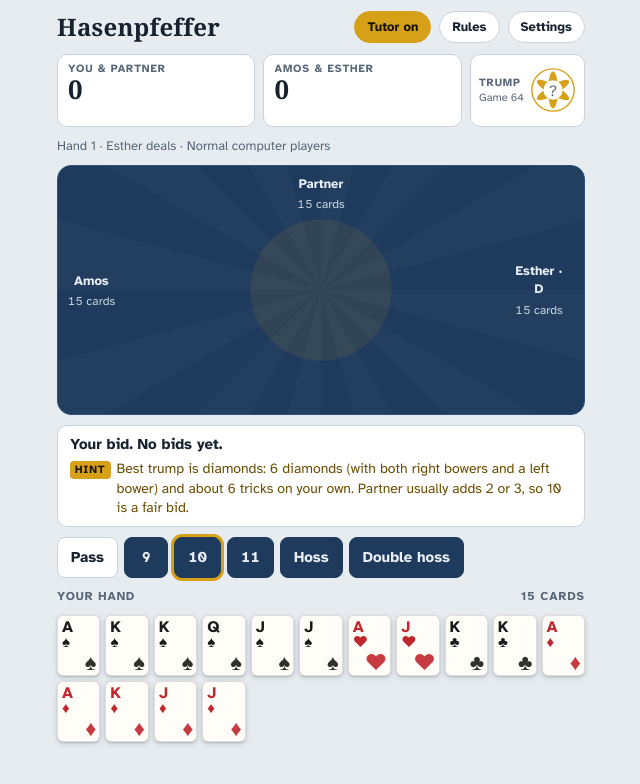
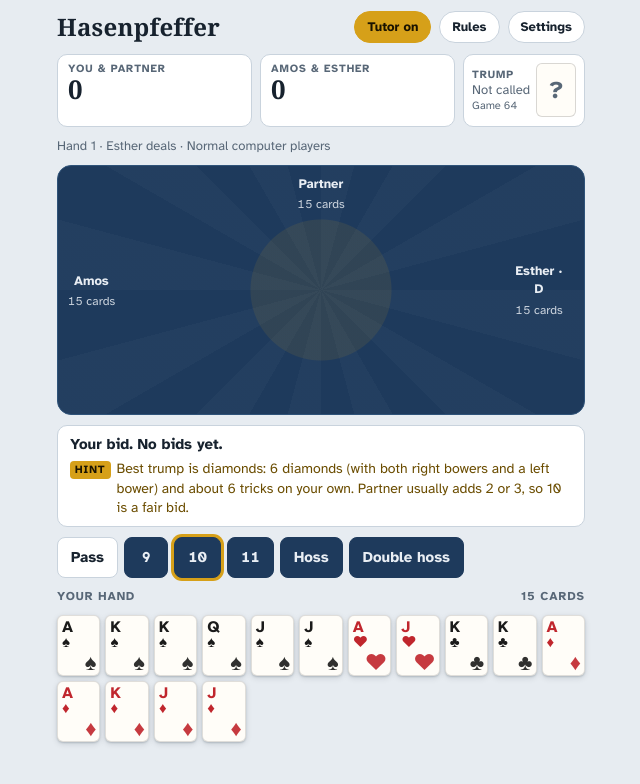
Before and after one commit to kenrichard/hasenpfeffer, a plain HTML site: page index.html in a window 1280 px wide. Shown: the whole page, without its empty margins (319-959 px from the left). Drawn offline with Linux system fonts and the light colour scheme; a web font is replaced by a local one.

Commit message:
Show trump as a plain card with the suit name
Replaces the gold rosette, which made the suit symbol small and hard to read.

Co-Authored-By: Claude Opus 5.5 <noreply@anthropic.com>
Claude-Session: https://claude.ai/code/session_019cELu9rFWqyU4TrRjUg4NY

```diff
--- a/index.html
+++ b/index.html
@@ -63,11 +63,12 @@ header h1 { font-family: var(--f-display); font-weight: 700; font-size: 24px; ma
 .team.bidside { border-color: var(--gold); box-shadow: inset 0 0 0 1px var(--gold); }
 .trumpbox { background: var(--panel); border: 1px solid var(--line); border-radius: 10px; padding: 4px 8px; display: flex; align-items: center; gap: 6px; }
 .trumpbox .lbl { font-size: 11px; text-transform: uppercase; letter-spacing: .08em; color: var(--muted); font-weight: 700; }
-.rosette { width: 46px; height: 46px; flex: none; }
-.rosette .petal { fill: var(--gold); }
-.rosette .ring { fill: none; stroke: var(--gold); stroke-width: 3; }
-.rosette .hub { fill: var(--card); }
-.rosette text { font-size: 34px; font-family: var(--f-body); }
+.trumpname { font-weight: 700; font-size: 15px; line-height: 1.2; }
+.trumpname.none { color: var(--muted); font-weight: 400; font-size: 13px; }
+.trumpgoal { font-size: 11px; color: var(--muted); }
+.trumpcard { width: 40px; height: 54px; flex: none; display: grid; place-items: center; background: var(--card); color: var(--card-ink); border-radius: 6px; border: 1px solid rgba(0,0,0,.15); box-shadow: var(--shadow); font-family: var(--f-body); font-size: 38px; line-height: 1; }
+.trumpcard.red { color: var(--card-red); }
+.trumpcard.none { color: var(--muted); font-size: 24px; font-weight: 700; box-shadow: none; }
 
 .contract { font-size: 13px; color: var(--muted); min-height: 1.4em; }
 .contract b { color: var(--ink); }
@@ -202,12 +203,7 @@ button.card { text-align: left; font: inherit; font-weight: 700; }
   <div class="score">
     <div class="team" id="tUs"><span class="lbl" id="usLbl">You &amp; partner</span><span class="num" id="sUs">0</span><span class="sub" id="kUs"></span></div>
     <div class="team" id="tThem"><span class="lbl" id="themLbl">Amos &amp; Esther</span><span class="num" id="sThem">0</span><span class="sub" id="kThem"></span></div>
-    <div class="trumpbox"><div><div class="lbl">Trump</div><div class="contract" id="goal" style="font-size:11px"></div></div><svg class="rosette" viewBox="-50 -50 100 100" aria-label="Trump suit" role="img" id="ros">
-      <circle class="ring" r="46"/>
-      <ellipse class="petal" rx="11" ry="40"/><ellipse class="petal" rx="11" ry="40" transform="rotate(60)"/><ellipse class="petal" rx="11" ry="40" transform="rotate(120)"/>
-      <circle class="hub" r="21"/>
-      <text id="rosT" x="0" y="12" text-anchor="middle">?</text>
-    </svg></div>
+    <div class="trumpbox"><div><div class="lbl">Trump</div><div class="trumpname none" id="trumpName">Not called</div><div class="trumpgoal" id="goal"></div></div><div class="trumpcard none" id="ros" role="img" aria-label="Trump not called yet">?</div></div>
   </div>
   <div class="contract" id="contract"></div>
   <div class="table" id="table">
@@ -1041,10 +1037,12 @@ button.card { text-align: left; font: inherit; font-weight: 700; }
     $('kThem').textContent = inPlay ? `${v.tricks[1]} tricks` : ' ';
     $('tUs').classList.toggle('bidside', v.bidder != null && HP.team(v.bidder) === 0);
     $('tThem').classList.toggle('bidside', v.bidder != null && HP.team(v.bidder) === 1);
-    const rt = $('rosT');
-    rt.textContent = v.trump ? HP.SYM[v.trump] : '?';
-    rt.setAttribute('fill', v.trump ? (isRed(v.trump) ? 'var(--card-red)' : 'var(--card-ink)') : 'var(--muted)');
-    $('ros').setAttribute('aria-label', v.trump ? `Trump is ${HP.NAME[v.trump]}` : 'Trump not called yet');
+    const tc = $('ros'), tn = $('trumpName');
+    tc.textContent = v.trump ? HP.SYM[v.trump] : '?';
+    tc.className = 'trumpcard' + (v.trump ? (isRed(v.trump) ? ' red' : '') : ' none');
+    tc.setAttribute('aria-label', v.trump ? `Trump is ${HP.NAME[v.trump]}` : 'Trump not called yet');
+    tn.textContent = v.trump ? HP.NAME[v.trump] : 'Not called';
+    tn.className = 'trumpname' + (v.trump ? '' : ' none');
 
     let ct = `Hand ${v.handNo} · ${v.dealer === ME ? 'You deal' : nm(v, v.dealer) + ' deals'} · ${({ easy: 'Easy', normal: 'Normal', hard: 'Hard' })[v.level] || 'Normal'} computer players`;
     if (v.bidder != null) {
```
